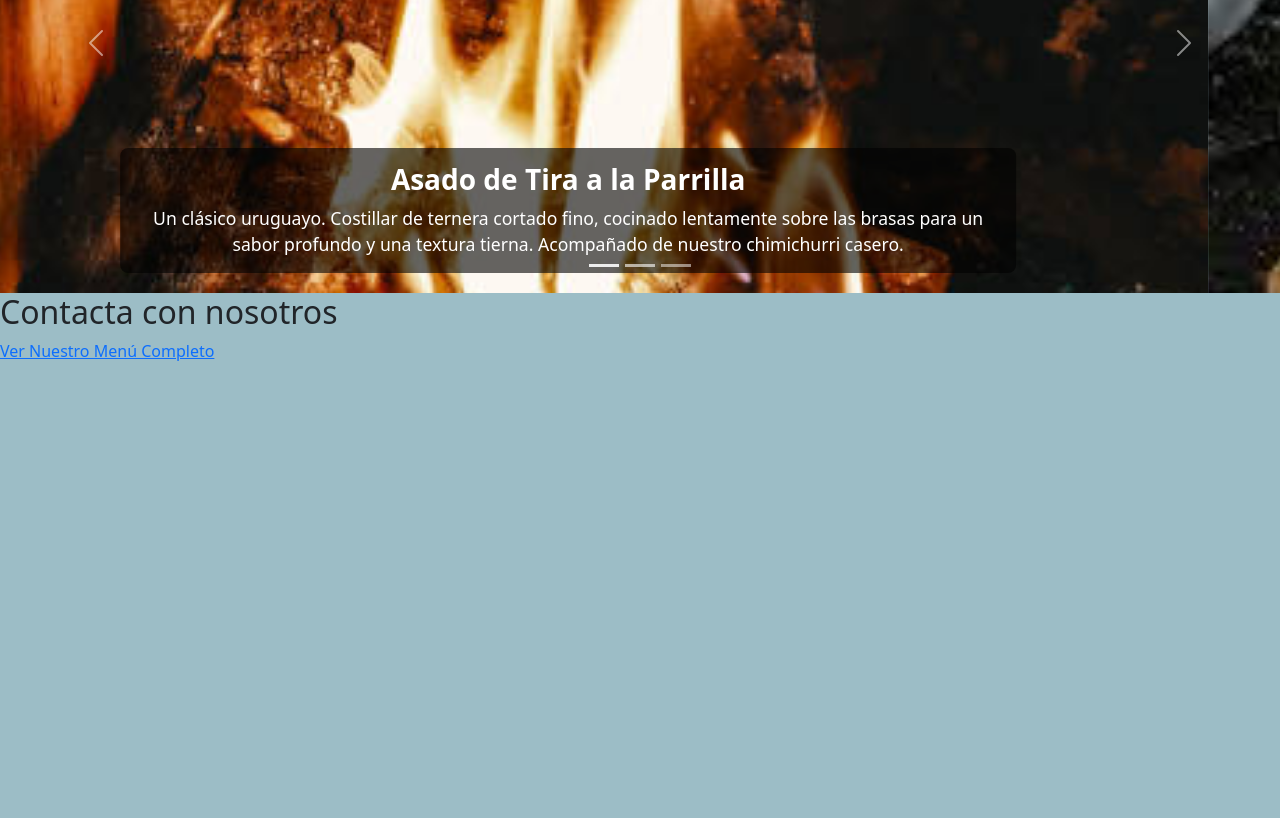
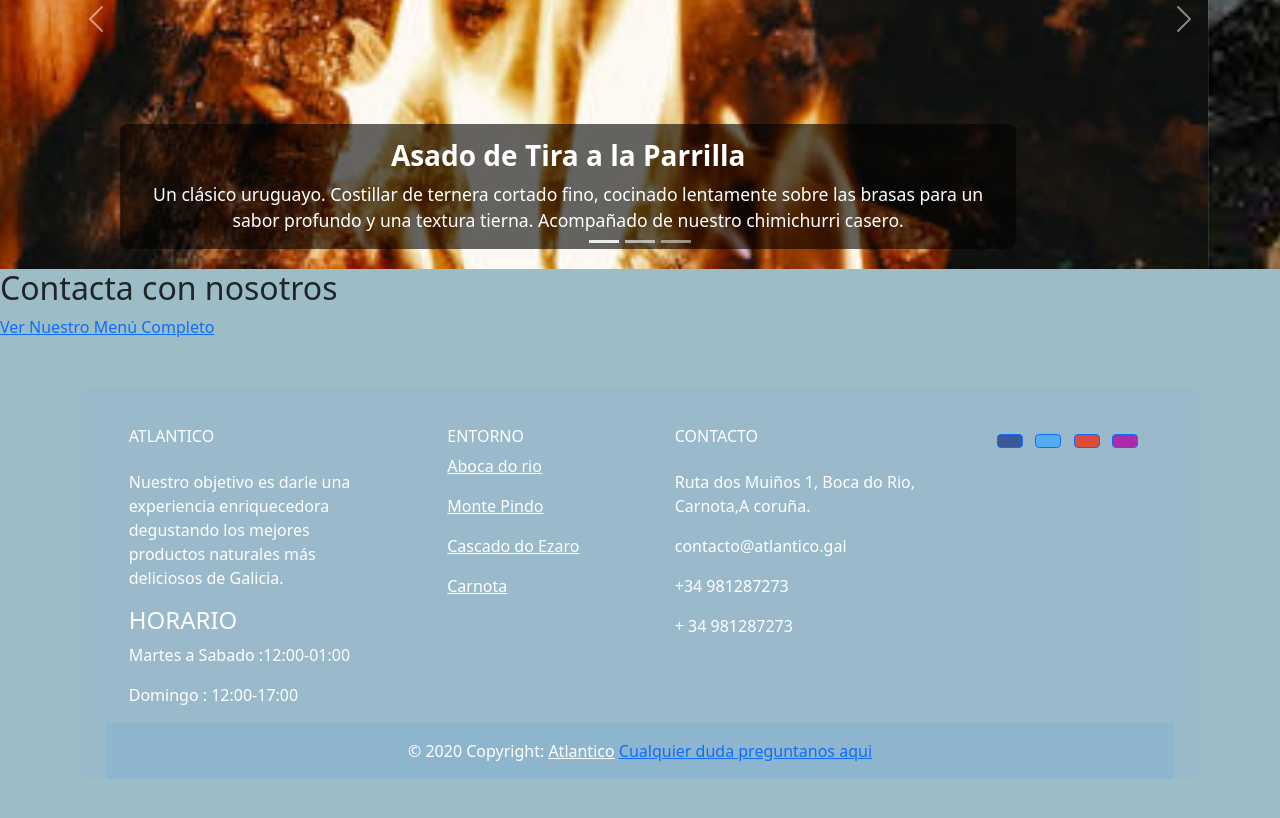
Before and after one commit to webermuros1-oss/Atlantico, a plain HTML site: page specialsMenu.html in a window 1280 px wide. Shown: the part 1178-1996 px from the top of the page. Before the commit the page ends 1541 px from the top, so only its background shows below. Drawn offline with nearby package versions, Linux system fonts and the light colour scheme.

Commit message:
add footer

```diff
--- a/specialsMenu.html
+++ b/specialsMenu.html
@@ -13,6 +13,8 @@
 <body>
     <header>
 
+
+
     </header>
     <main>
         <section class="landingMain">
@@ -21,8 +23,7 @@
             <p> Platos como el pulpo a la gallega, la empanada o el caldo se incorporaron rápidamente a la vida cotidiana, adaptándose a los productos locales y creando una fusión que hoy es parte natural de la gastronomía uruguaya. Y, al mismo tiempo, los gallegos adoptaron con entusiasmo costumbres tan suyas como el asado, generando un intercambio que enriqueció a ambos lados.</p>
             <p> Ese diálogo culinario cuenta una historia mayor: la historia de dos pueblos que valoran la convivencia, el compartir y el placer sencillo de reunirse alrededor de un buen plato. Por eso, cuando en Uruguay probamos una receta gallega, o cuando una familia gallega prepara un asado, sentimos que las dos orillas siguen unidas, vivas en cada textura y en el sabor...</p>
             <p> Esa es la fuerza de nuestra conexión: una unión hecha de tradición, de afecto y, sobre todo, de identidad compartida</p>
-            <a href="#Start" class="importantLink">Reservar</a>
-            <a href="#Start" class="importantLink">Pedir</a>
+
         </section>
         <section class="second">
                 <div class="containerFlex">
@@ -84,7 +85,105 @@
                 </div></div>
     </section>
     </main>
+
     <footer>
+
+     <div class="container my-5">
+
+            <footer class="text-center text-lg-start text-white" style="background-color: #9ab9ca">
+                <div class="container p-4 pb-0">
+                    <section class="">
+                        <div class="row">
+                            <div class="col-md-3 col-lg-3 col-xl-3 mx-auto mt-3">
+                                <h6 class="text-uppercase mb-4 font-weight-bold">
+                                    Atlantico
+                                </h6>
+                                <p>
+                                    Nuestro objetivo es darle una experiencia enriquecedora degustando los mejores
+                                    productos naturales más deliciosos de Galicia.
+                                </p>
+                                <h4>HORARIO</h4>
+                                <p>Martes a Sabado :12:00-01:00</p>
+                                <p>Domingo : 12:00-17:00</p>
+                            </div>
+
+                            <div class="col-md-2 col-lg-2 col-xl-2 mx-auto mt-3">
+                                <h6 class="entorno">ENTORNO</h6>
+                                <p>
+                                    <a class="bocaDoRio text-white" role="button"
+                                        href="https://www.turismo.gal/recurso/-/detalle/10323/carnota?langId=es_ES&tp=3&ctre=15">Aboca
+                                        do rio</a>
+                                </p>
+                                <p>
+                                    <a class="montePindo text-white" role="button"
+                                        href="https://es.wikipedia.org/wiki/Monte_Pindo">Monte Pindo</a>
+                                </p>
+                                <p>
+                                    <a class="cascadaDoEzaro text-white" role="button"
+                                        href="https://www.tuscasasrurales.com/blog/cascada-de-ezaro/">Cascado do
+                                        Ezaro</a>
+                                </p>
+                                <p>
+                                    <a class="carnota text-white" role="button"
+                                        href="https://es.wikipedia.org/wiki/Carnota_(La_Coru%C3%B1a)">Carnota</a>
+
+                                </p>
+
+                            </div>
+
+                            <hr class="w-100 clearfix d-md-none" />
+
+                            <hr class="w-100 clearfix d-md-none" />
+
+                            <div class="col-md-4 col-lg-3 col-xl-3 mx-auto mt-3">
+                                <h6 class="text-uppercase mb-4 font-weight-bold">Contacto</h6>
+                                <p><i class="fas fa-home mr-3"></i>Ruta dos Muiños 1, Boca do Rio, Carnota,A coruña.</p>
+                                <p><i class="fas fa-envelope mr-3"></i>contacto@atlantico.gal</p>
+                                <p><i class="fas fa-phone mr-3"></i>+34 981287273</p>
+                                <p><i class="fas fa-print mr-3"></i> + 34 981287273</p>
+
+                            </div>
+
+
+                            <div class="col-md-3 col-lg-2 col-xl-2 mx-auto mt-3">
+                                <a class="btn btn-primary btn-floating m-1" style="background-color: #3b5998" href=""
+                                    role="button"><i class="facebook"></i></a>
+
+
+                                <a class="btn btn-primary btn-floating m-1" style="background-color: #55acee" href="#!"
+                                    role="button"><i class="twitter"></i></a>
+
+                                <a class="btn btn-primary btn-floating m-1" style="background-color: #dd4b39" href="#!"
+                                    role="button"><i class="google"></i></a>
+
+                                <a class="btn btn-primary btn-floating m-1" style="background-color: #ac2bac" href="#!"
+                                    role="button"><i class="instagram"></i></a>
+
+                            </div>
+                        </div>
+
+                    </section>
+
+
+
+                    <div class="text-center p-3" style="background-color: rgba(89, 167, 219, 0.2)">
+                        © 2020 Copyright:
+                        <a class="text-white" href="">Atlantico</a>
+                        <a href="" class="boton">Cualquier duda preguntanos aqui</a>
+                    </div>
+
+
+            </footer>
+
+
+
+
+
+            <script src="https://cdn.jsdelivr.net/npm/bootstrap@5.3.8/dist/js/bootstrap.bundle.min.js"
+                integrity="sha384-FKyoEForCGlyvwx9Hj09JcYn3nv7wiPVlz7YYwJrWVcXK/BmnVDxM+D2scQbITxI"
+                crossorigin="anonymous"></script>
+
+
     </footer>
     <script src="https://cdn.jsdelivr.net/npm/bootstrap@5.3.3/dist/js/bootstrap.bundle.min.js" xintegrity="sha384-YvpcrYf0tY3lHB60NNkmXc5s9fDVZLESaAA55NDzOxhy9GkcIdslK1eN7N6jIeHz" crossorigin="anonymous"></script>
 </body>
```
Also changed, not shown: index.html (+0 -4 lines).
